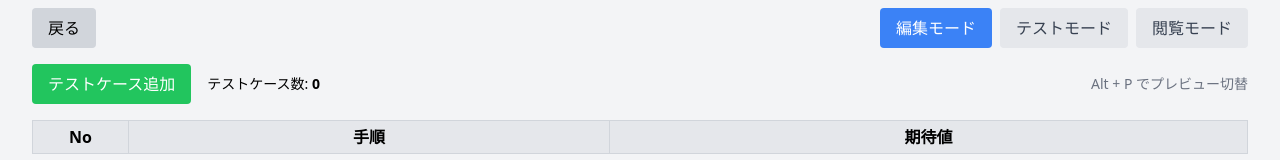
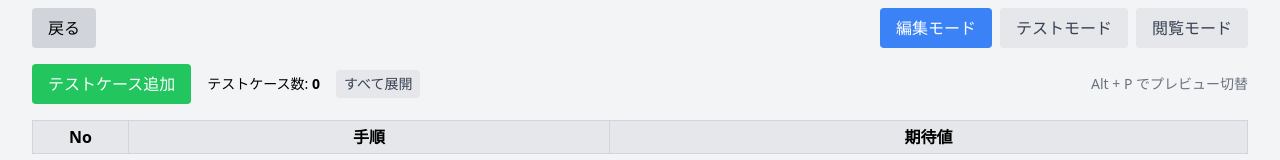
Before and after one commit to boardsnowing/CheckMate, a React (Vite) app: page /test-cases/1 in a window 1280 px wide. Shown: the part 146-306 px from the top of the page. Built offline with nearby package versions, Linux system fonts and the light colour scheme; what @react-pdf/renderer would draw is missing.

Commit message:
add: テストケース折りたたみボタンを追加

```diff
--- a/src/components/TestCaseEdit.tsx
+++ b/src/components/TestCaseEdit.tsx
@@ -18,6 +18,14 @@ const TestCaseEdit: React.FC<TestCaseEditProps> = ({
 }) => {
   const [isPreviewMode, setIsPreviewMode] = useState(false);
   const [collapsedCases, setCollapsedCases] = useState<number[]>([]);
+
+  const toggleAllCollapse = () => {
+    if (collapsedCases.length === testCases.length) {
+      setCollapsedCases([]);
+    } else {
+      setCollapsedCases(testCases.map((_, index) => index));
+    }
+  };
 
   const toggleCollapse = (caseIndex: number) => {
     setCollapsedCases(prev =>
@@ -107,8 +115,16 @@ const TestCaseEdit: React.FC<TestCaseEditProps> = ({
           >
             テストケース追加
           </button>
-          <div className="text-sm">
-            テストケース数: <span className="font-bold">{testCases.length}</span>
+          <div className="flex items-center gap-4">
+            <div className="text-sm">
+              テストケース数: <span className="font-bold">{testCases.length}</span>
+            </div>
+            <button
+              onClick={toggleAllCollapse}
+              className="px-2 py-1 bg-gray-200 text-gray-700 rounded hover:bg-gray-300 text-sm"
+            >
+              {collapsedCases.length === testCases.length ? "すべて展開" : "すべて折りたたむ"}
+            </button>
           </div>
         </div>
         <div className="text-sm text-gray-500">Alt + P でプレビュー切替</div>
--- a/src/components/TestCaseResult.tsx
+++ b/src/components/TestCaseResult.tsx
@@ -39,6 +39,14 @@ const TestCaseResult: React.FC<TestCaseResultProps> = ({
   const [selectedResult, setSelectedResult] = useState<string>("");
   const [isPreviewMode, setIsPreviewMode] = useState(false);
   const [collapsedCases, setCollapsedCases] = useState<number[]>([]);
+
+  const toggleAllCollapse = () => {
+    if (collapsedCases.length === testCases.length) {
+      setCollapsedCases([]);
+    } else {
+      setCollapsedCases(testCases.map((_, index) => index));
+    }
+  };
 
   const toggleCollapse = (caseIndex: number) => {
     setCollapsedCases(prev =>
@@ -217,7 +225,14 @@ const TestCaseResult: React.FC<TestCaseResultProps> = ({
         </div>
       </div>
       <div className="flex justify-between items-center mb-4">
-        <div></div>
+        <div>
+          <button
+            onClick={toggleAllCollapse}
+            className="px-2 py-1 bg-gray-200 text-gray-700 rounded hover:bg-gray-300 text-sm"
+          >
+            {collapsedCases.length === testCases.length ? "すべて展開" : "すべて折りたたむ"}
+          </button>
+        </div>
         <div className="text-sm text-gray-500">Alt + P でプレビュー切替</div>
       </div>
       <table className="w-full border-collapse border border-gray-300">
```
